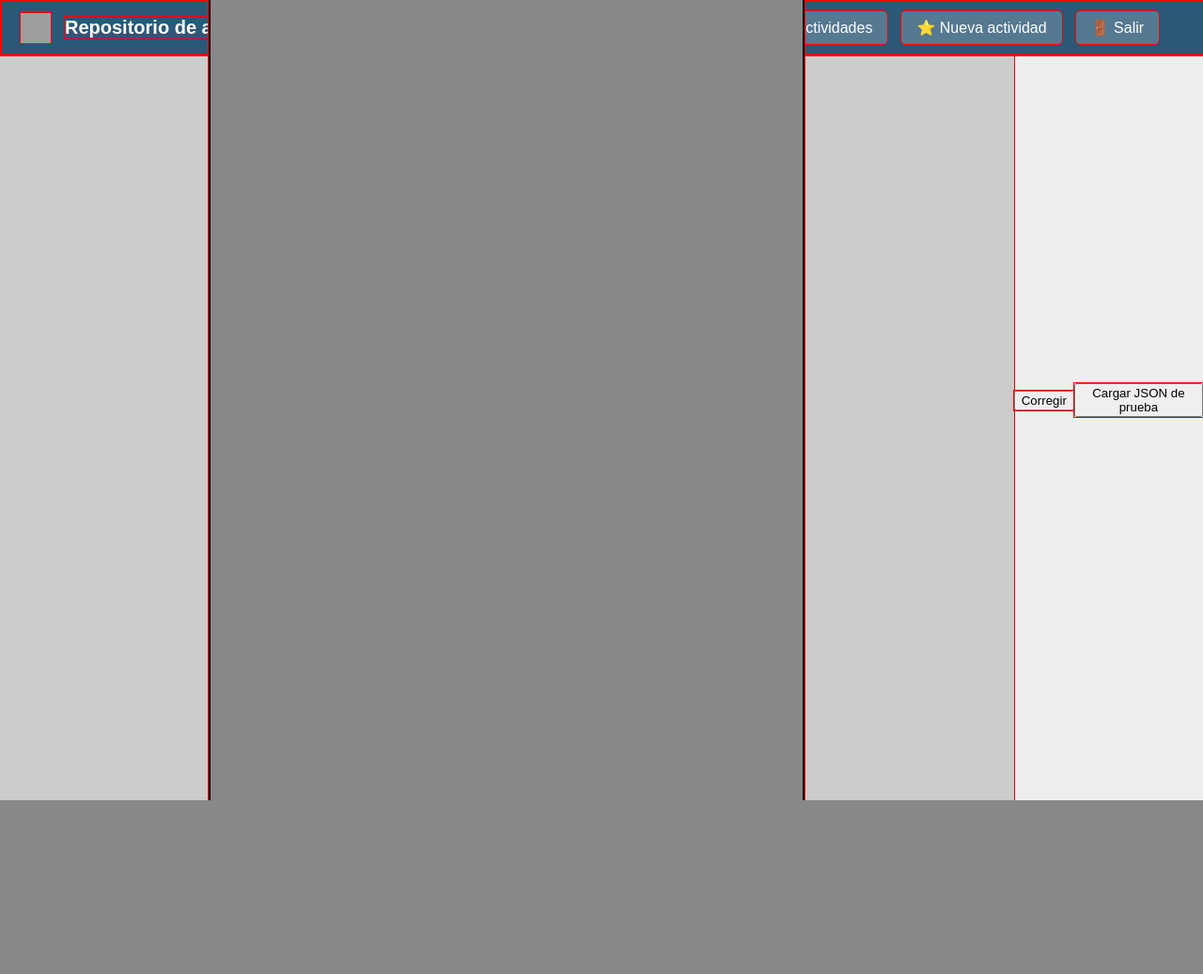
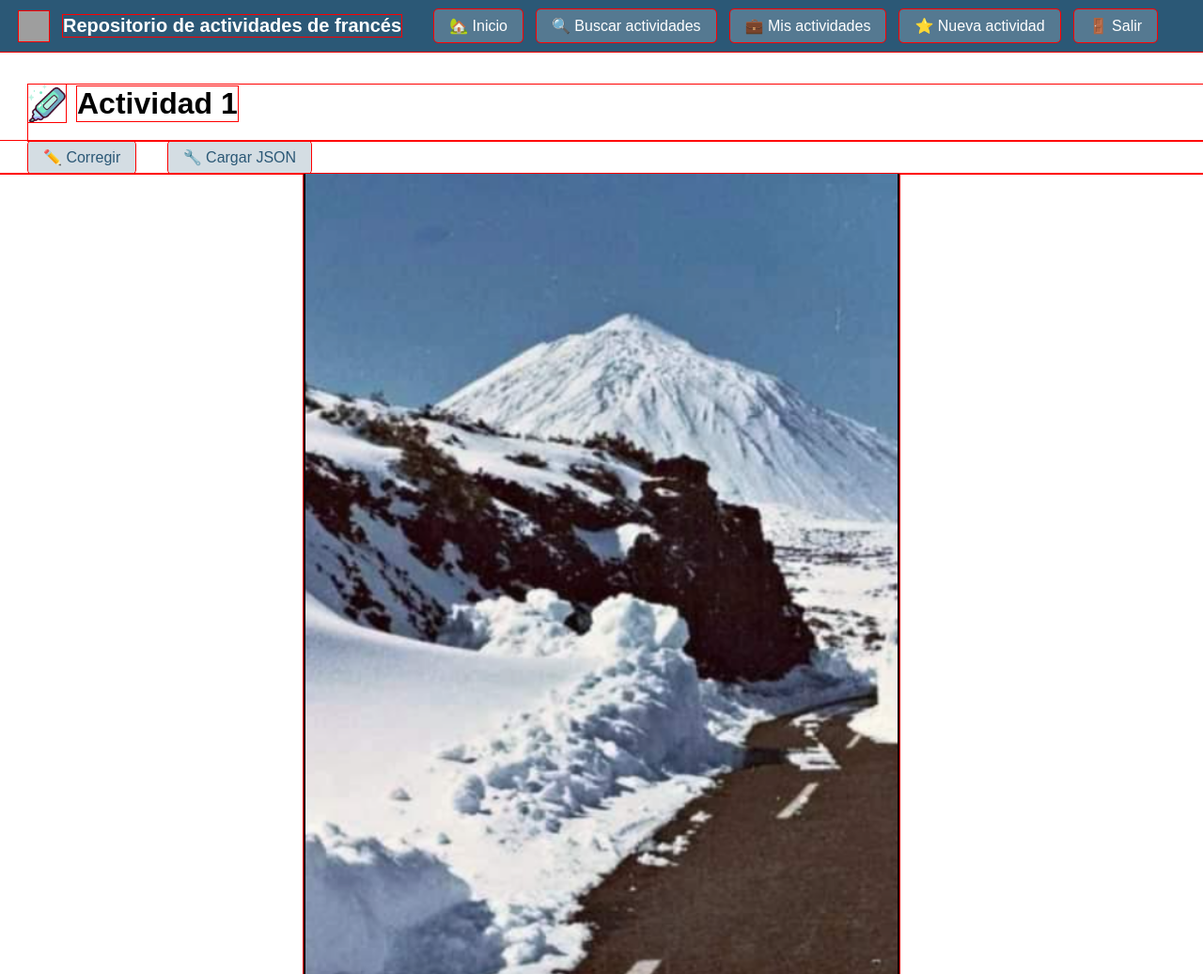
Before and after one commit to isaacmarco/repositorio-actividades-frances-ull, a Django app: page /actividad/1/ in a window 1280 px wide. Shown: the whole page at 94% size. Before the commit the page ends 852 px from the top, so only its background shows below. Run offline with Django 4.2, Linux system fonts and the light colour scheme; a user stored in the database is signed in; data comes from the database, SQL or seed files in the repository; grey boxes are pictures that could not be loaded.

Commit message:
wip visor

```diff
--- a/repositorio-actividades-frances/app/static/css/base.css
+++ b/repositorio-actividades-frances/app/static/css/base.css
@@ -5,11 +5,10 @@
 body {
     margin: 0;
     font-family: Arial, sans-serif;
-    padding-top: 60px;  /* Ajusta este número */
 }
 
+/* Menu superior */
 .menu {
-    border: 2px solid red;
     position: fixed;
     top: 0;
     left: 0;
@@ -17,41 +16,26 @@ body {
     display: flex;
     align-items: center;
     background: #2b5876;
+    color: white;
     padding: 10px 20px;
-    color: white;
     gap: 15px;
+    z-index: 1000; /* siempre encima del contenido */
 }
 
-.menu_seccion a {
-    display: inline-block;             /* que se comporte como bloque para padding */
-    background: rgba(43, 88, 118, 0.2); /* fondo suave */
-    color: #2b5876;                    /* color del texto */
-    padding: 8px 16px;                 /* espacio dentro del botón */
-    text-decoration: none;             /* quitar subrayado */
-    border-radius: 4px;                /* esquinas redondeadas */
-    transition: background 0.3s, transform 0.2s;
-    margin-left: 30px;
-}
-
-.menu_seccion a:hover {
-    background: rgba(43, 88, 118, 0.35);
-    transform: translateY(-2px);       /* efecto ligero al pasar el cursor */
-}
-
-/* Icono */
+/* Icono del menu superior */
 .menu-icon {
     width: 32px;
     height: 32px;
 }
 
-/* Título */
+/* Título del menu superior */
 .menu-title {
     font-size: 20px;
     font-weight: bold;
-    margin-right: 20px; /* separación antes de los botones */
+    margin-right: 20px;
 }
 
-/* Botones */
+/* Botones del menu superior */
 .menu a {
     background: rgba(255, 255, 255, 0.2);
     color: white;
@@ -67,26 +51,58 @@ body {
     transform: translateY(-2px);
 }
 
-.contenido {
-    padding: 20px;
+/* Contenido principal debajo del menú */
+.contenido-principal {
+    padding-top: 60px; /* igual a la altura de .menu */
 }
 
-.titulo-con-imagen {
+/* Ajusta márgenes internos si quieres */
+.contenido-principal h1,
+.contenido-principal h2,
+.contenido-principal p {
+    margin-top: 0;
+}
+
+/* Título de la sección con una imagen a la izquierda */
+.titulo-seccion {
     display: flex;
     align-items: center;
     gap: 12px;
     margin-left: 30px;
-    margin-top: 0
+    margin-top: 30px;
+    padding-bottom: 20px;
 }
 
-.titulo-con-imagen h1 {
-    margin: 0; /* elimina totalmente el hueco */
+/* Título de la sección */
+.titulo-seccion h1 {
+    margin: 0;
 }
 
+/* Icono que acompaña al título de la sección */
 .titulo-icono {
-    width: 40px;      /* ajusta tamaño según necesites */
+    width: 40px;
     height: 40px;
 }
+
+/* botones del menu de sección */
+.menu-seccion a {
+    display: inline-block;
+    background: rgba(43, 88, 118, 0.2);
+    color: #2b5876;
+    padding: 8px 16px;
+    text-decoration: none;
+    border-radius: 4px;
+    transition: background 0.3s, transform 0.2s;
+    margin-left: 30px;
+}
+
+/* hover de los botones del menu de sección */
+.menu-seccion a:hover {
+    background: rgba(43, 88, 118, 0.35);
+    transform: translateY(-2px);       /* efecto ligero al pasar el cursor */
+}
+
+/* Login */
 
 .login-container {
     background: #467391;
@@ -110,8 +126,8 @@ body {
 }
 
 .login-container form button {
-    background: rgba(43, 88, 118, 0.2); /* fondo suave */
-    color: #fff;                        /* texto en blanco */
+    background: rgba(43, 88, 118, 0.2);
+    color: #fff;
     padding: 8px 16px;
     text-decoration: none;
     border-radius: 4px;
--- /dev/null
+++ b/repositorio-actividades-frances/app/static/css/visor_actividad.css
@@ -0,0 +1,175 @@
+:root {
+    --factor: 0.3; /* factor de escala del folio de actividad */
+}
+
+/*
+body {
+    margin: 0;
+    padding: 0;
+    height: 100vh;
+    display: flex;
+    justify-content: center;
+    align-items: center;
+    background: #eee;
+    font-family: sans-serif;
+}
+*/
+
+#canvas-wrapper {
+    display: flex;
+    justify-content: center;
+    align-items: center;
+    height: 100vh;
+    width: 100vw;
+    overflow: auto;
+}
+
+#canvas-container {
+    position: relative;
+    display: inline-block;
+}
+
+#canvas {
+    position: relative;
+    width: calc(2100px * var(--factor));
+    height: calc(3000px * var(--factor));
+    background-color: #888;          /* color de respaldo */
+    background-image: url('/media/actividades/teide.PNG');
+    background-size: cover;           /* cubre todo el canvas */
+    background-position: center;      /* centra la imagen */
+    background-repeat: no-repeat;     /* no repetir */
+    border: 2px solid #000;
+    flex-shrink: 0;
+}
+
+.component-wrapper {
+    position: absolute;
+    touch-action: none;
+    user-select: none;
+    top: 0;
+    left: 0;
+}
+
+.component {
+    width: 100px;
+    height: 50px;
+    border: 1px solid #333;
+    box-sizing: border-box;
+    display: flex;
+    justify-content: center;
+    align-items: center;
+    color: #fff;
+    font-weight: bold;
+    position: relative;
+}
+
+.input {
+    background: #3498db;
+}
+
+.checkbox {
+    background: #2ecc71;
+    width: 30px;
+    height: 30px;
+}
+
+.boton {
+    background: rgba(209, 153, 33, 0.6);
+}
+
+.texto {
+    background: #df2de2;
+}
+
+.component-buttons {
+    display: flex;
+    justify-content: space-around;
+    position: absolute;
+    top: -25px;
+    width: 100%;
+    pointer-events: none;
+    z-index: 10;
+}
+
+.component-buttons > div {
+    pointer-events: auto; /* solo los botones reciben clicks */
+    cursor: pointer;
+    padding: 2px 4px;
+    border-radius: 4px;
+    background: #ccc;
+    font-weight: bold;
+}
+
+.handle {
+    cursor: grab;
+    background: #999;
+}
+
+.delete-handle { background: #f44336; color: white; }
+
+.duplicate-handle { background: #4caf50; color: white; }
+
+.panel-propiedades {
+    position: absolute;
+    top: 10px;
+    left: 100%;
+    margin-left: 10px;
+    width: 200px;
+    background: #fff;
+    border: 1px solid #333;
+    padding: 20px;
+}
+
+#funciones {
+    position: absolute;
+    top: 100%;
+    left: 0;
+    width: 100%;
+    background: #ddd;
+    border: 1px solid #333;
+    padding: 5px;
+    box-sizing: border-box;
+}
+
+#toolbox {
+    position: absolute;
+    top: 10px;
+    left: -220px;
+    width: 200px;
+    background: #eee;
+    border: 1px solid #333;
+    padding: 0px;
+}
+
+.toolbox-item {
+    background: #ddd;
+    padding: 8px;
+    margin-bottom: 10px;
+    margin-left: 10px;
+    margin-right: 10px;
+    border-radius: 6px;
+    cursor: grab;
+    user-select: none;
+}
+
+.toolbox-item:active {
+    cursor: grabbing;
+}
+
+.toggle-btn {
+  padding: 8px 16px;
+  border: 1px solid #333;
+  background: #eee;
+  cursor: pointer;
+}
+
+.toggle-btn.active {
+  background: #3498db;
+  color: white;
+}
+
+button.active {
+    background-color: #4caf50;
+    color: white;
+    border: 2px solid #2e7d32;
+}
--- a/repositorio-actividades-frances/app/static/css/visor_style.css
+++ /dev/null
@@ -1,17 +0,0 @@
-.toggle-btn {
-  padding: 8px 16px;
-  border: 1px solid #333;
-  background: #eee;
-  cursor: pointer;
-}
-
-.toggle-btn.active {
-  background: #3498db;
-  color: white;
-}
-
-button.active {
-    background-color: #4caf50;
-    color: white;
-    border: 2px solid #2e7d32;
-}
--- a/repositorio-actividades-frances/app/static/js/visor.js
+++ b/repositorio-actividades-frances/app/static/js/visor.js
@@ -1,15 +1,13 @@
-function cargarVisor(json) {
-
-   alert(json);
+function cargarVisor(json, ruta) {
 
   const visor = document.getElementById("canvas");
   const componentes = json.componentes || [];
 
   visor.innerHTML = "";
-  visor.style.backgroundImage = `url('actividad.png')`;
-  visor.style.backgroundSize = "cover";
-  visor.style.backgroundRepeat = "no-repeat";
-  visor.style.backgroundPosition = "center";
+  visor.style.backgroundImage = `url(ruta)`;
+  //visor.style.backgroundSize = "cover";
+  //visor.style.backgroundRepeat = "no-repeat";
+  //visor.style.backgroundPosition = "center";
 
 
   componentes.forEach(comp => {
--- a/repositorio-actividades-frances/app/templates/base.html
+++ b/repositorio-actividades-frances/app/templates/base.html
@@ -5,9 +5,10 @@
     <title>Repositorio de actividades</title>
     <link rel="stylesheet" href="{% static 'css/base.css' %}">
     <link rel="stylesheet" href="{% static 'css/mis_actividades.css' %}">
-    <link rel="stylesheet" href="{% static 'css/visor_style.css' %}">
-    <link rel="stylesheet" href="{% static 'css/style.css' %}">
+    <link rel="stylesheet" href="{% static 'css/visor_actividad.css' %}">
+    <!--<link rel="stylesheet" href="{% static 'css/__style.css' %}">-->
 </head>
+
 <body>
     <nav class="menu">
         <img src="{% static 'img/icono_app.png' %}" alt="Icono" class="menu-icon">
@@ -18,6 +19,9 @@
         <a href="">⭐ Nueva actividad</a>
         <a href="{% url 'logout' %}">🚪 Salir</a>
     </nav>
+
+    <main class="contenido-principal">
         {% block content %}{% endblock %}
+    </main>
 </body>
 </html>
--- a/repositorio-actividades-frances/app/templates/mis_actividades.html
+++ b/repositorio-actividades-frances/app/templates/mis_actividades.html
@@ -2,12 +2,11 @@
 {% load static %}
 {% block content %}
 
-<div class="titulo-con-imagen">
+<div class="titulo-seccion">
     <img src="{% static 'img/icono_actividades.png' %}" alt="Icono" class="titulo-icono">
     <h1>Mis actividades</h1>
 </div>
-
-<nav class="menu_seccion">
+<nav class="menu-seccion">
     <a href="">⭐ Nueva actividad</a>
 </nav>
 
--- a/repositorio-actividades-frances/app/templates/visor_actividad.html
+++ b/repositorio-actividades-frances/app/templates/visor_actividad.html
@@ -2,15 +2,24 @@
 {% load static %}
 {% block content %}
 
-    <!-- lienzo -->
-    <div id="canvas-wrapper">
+<div class="titulo-seccion">
+    <img src="{% static 'img/icono_actividad.png' %}" alt="Icono" class="titulo-icono">
+    <h1>{{ actividad.titulo }}</h1>
+</div>
+
+<nav class="menu-seccion">
+    <a href="#" id="btn-corregir">✏️ Corregir</a>
+    <a href="#" id="btn-cargar">🔧 Cargar JSON</a>
+</nav>
+
+<!--<div class="mi-fondo" style="width:300px; height:300px;background-image: url('{{ actividad.imagen.url|escape }}');"></div>-->
+
+<div id="canvas-wrapper">
     <div id="canvas-container">
       <div id="canvas">
       </div>
     </div>
-    </div>
-    <button id="btn-corregir">Corregir</button>
-    <button id="btn-cargar">Cargar JSON de prueba</button>
+</div>
 
 <script>
     // Parseamos el CharField JSON a objeto JS
@@ -18,16 +27,8 @@
     document.getElementById("btn-cargar").addEventListener("click", () => {
         const canvas = document.getElementById("canvas");
         // Llamamos a cargarVisor pasando el JSON completo
-        cargarVisor(el_json);
+        cargarVisor(el_json, '{{ actividad.imagen.url|escapejs }}');
     });
-
-    // Si quieres mostrar la imagen
-    if (el_json.imagen) {
-        const img = document.createElement("img");
-        img.src = el_json.imagen; // Si está vacío, no hace nada
-        img.alt = "{{ actividad.titulo }}";
-        document.body.appendChild(img);
-    }
 </script>
 
 <script src="{% static '/js/visor.js' %}?v={{ timestamp }}"></script>
```
Also changed, not shown: repositorio-actividades-frances/app/static/css/__style.css (renamed from repositorio-actividades-frances/app/static/css/style.css), repositorio-actividades-frances/app/static/img/icono_actividad.png (added). Lines whose indentation alone changed are shown as unchanged.
